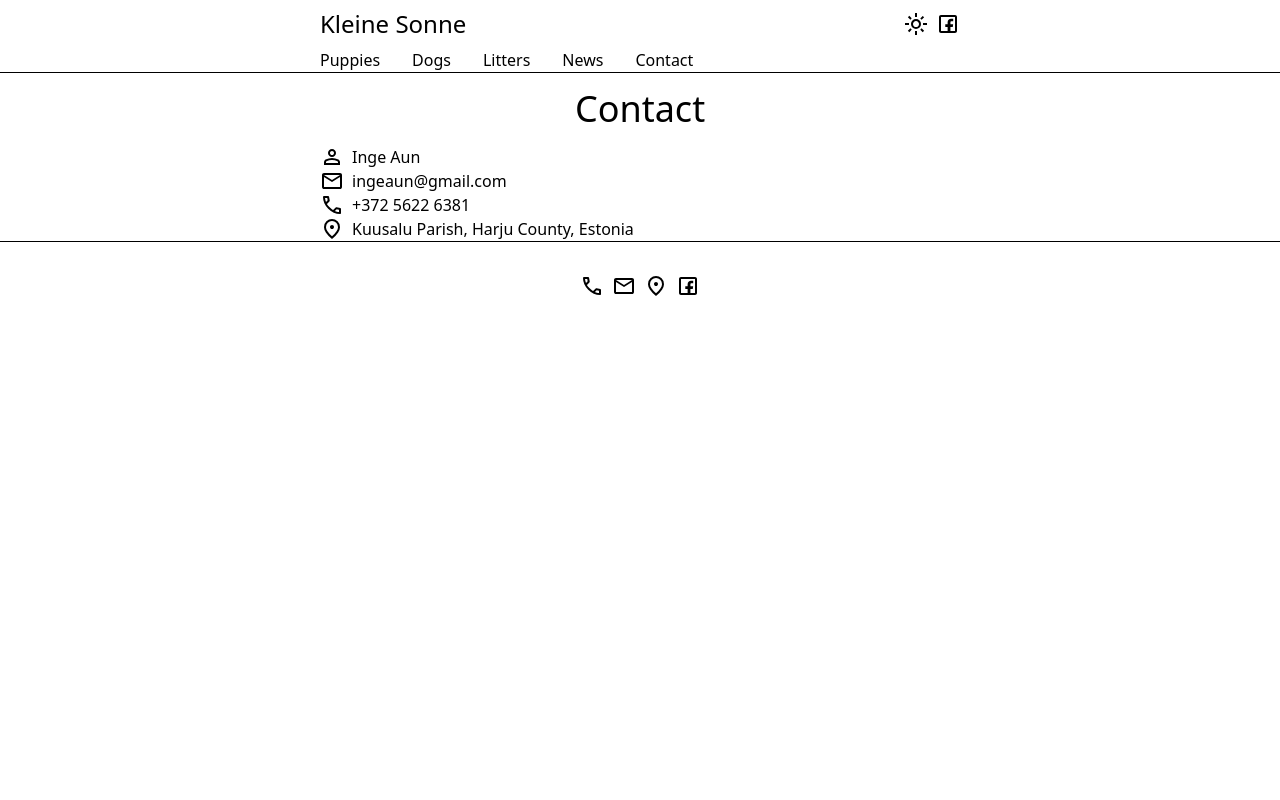
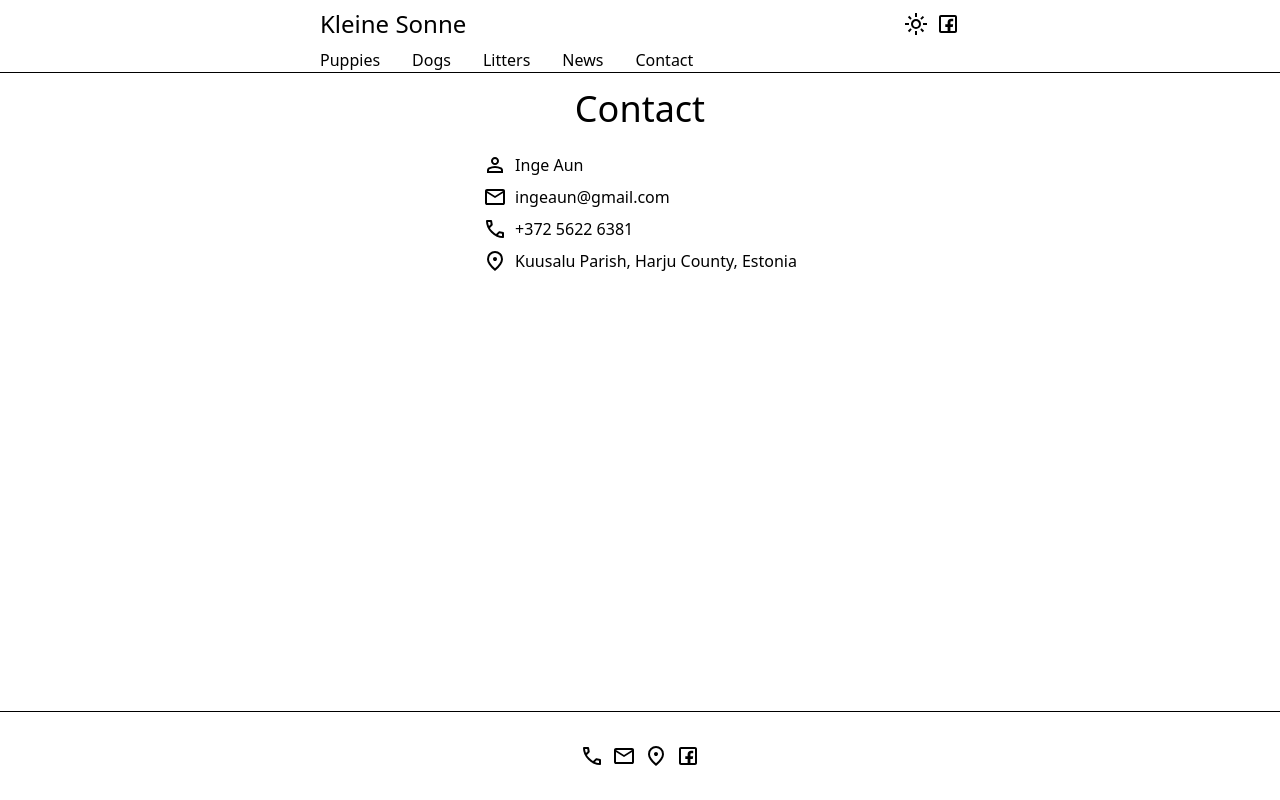
Before and after one commit to mart-mihkel/kleinesonne, a SvelteKit app in the folder front/: page /contact in a window 1280 px wide. Built offline with nearby package versions, Linux system fonts and the light colour scheme.

Commit message:
footer to bottom🦶

```diff
--- a/front/src/routes/+layout.svelte
+++ b/front/src/routes/+layout.svelte
@@ -7,12 +7,14 @@
     <title>Kleine Sonne</title>
     <meta
         name="description"
-        content="Australian shepherd and Entlebucher mountain dog puppies available"
+        content="Australian Shepherd and Entlebuch Cattle Dog puppies available"
     />
 </svelte:head>
 
-<Header />
-<main class="dark:bg-black dark:text-white">
-    <slot />
-</main>
-<Footer />
+<div class="flex h-screen flex-col dark:bg-black dark:text-white">
+    <Header />
+    <main class="mb-auto dark:bg-black">
+        <slot />
+    </main>
+    <Footer />
+</div>
--- a/front/src/routes/contact/+page.svelte
+++ b/front/src/routes/contact/+page.svelte
@@ -2,8 +2,9 @@
     import { Person, Mail, Call, MapPin } from "$lib/components/svg";
 </script>
 
-<div class="flex flex-col md:px-[5%] lg:px-[25%]">
-    <h2 class="  p-4 text-center text-4xl">Contact</h2>
+<div class="flex justify-center md:px-[5%] lg:px-[25%]">
+    <div class="flex flex-col gap-2 pb-4">
+        <h2 class="p-4 text-center text-4xl">Contact</h2>
         <div class="flex flex-row gap-2 transition-colors duration-300">
             <Person />
             <p>Inge Aun</p>
@@ -31,3 +32,4 @@
             <p>Kuusalu Parish, Harju County, Estonia</p>
         </a>
     </div>
+</div>
```
Lines whose indentation alone changed are shown as unchanged.
